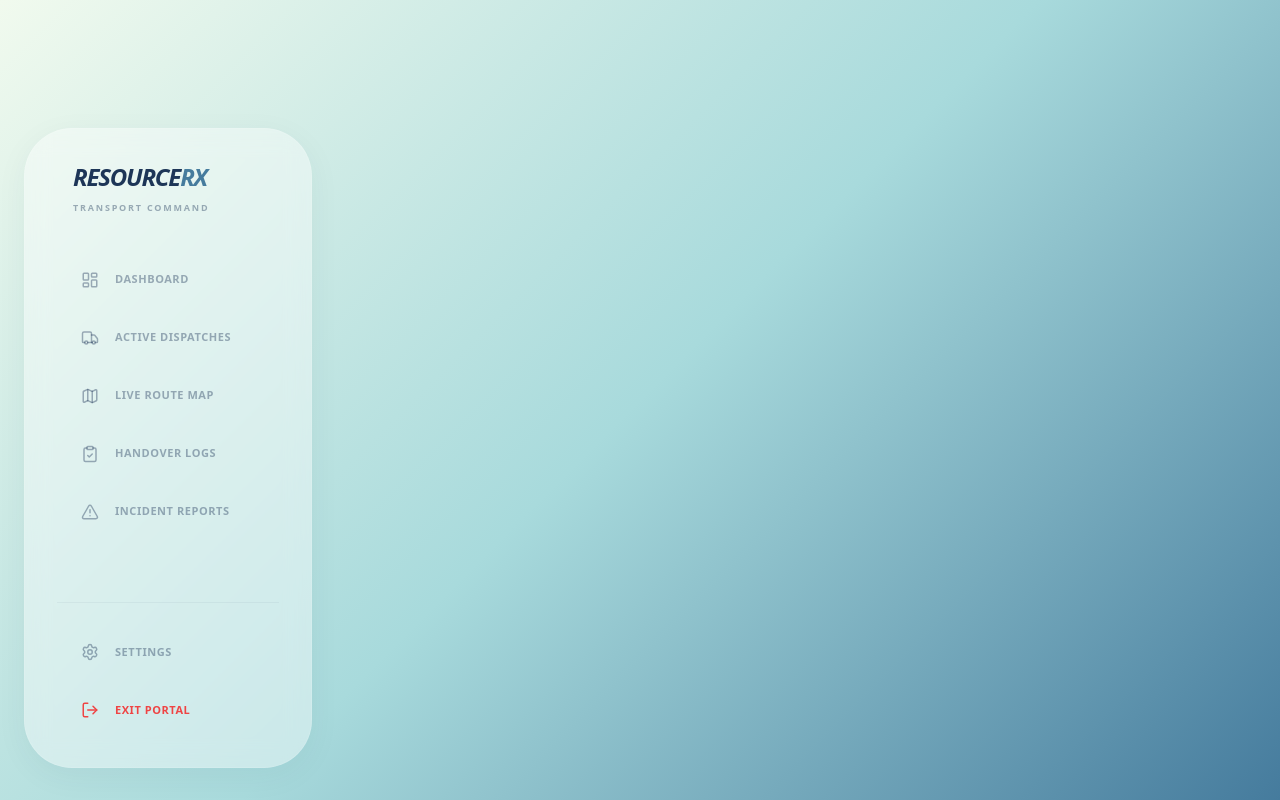
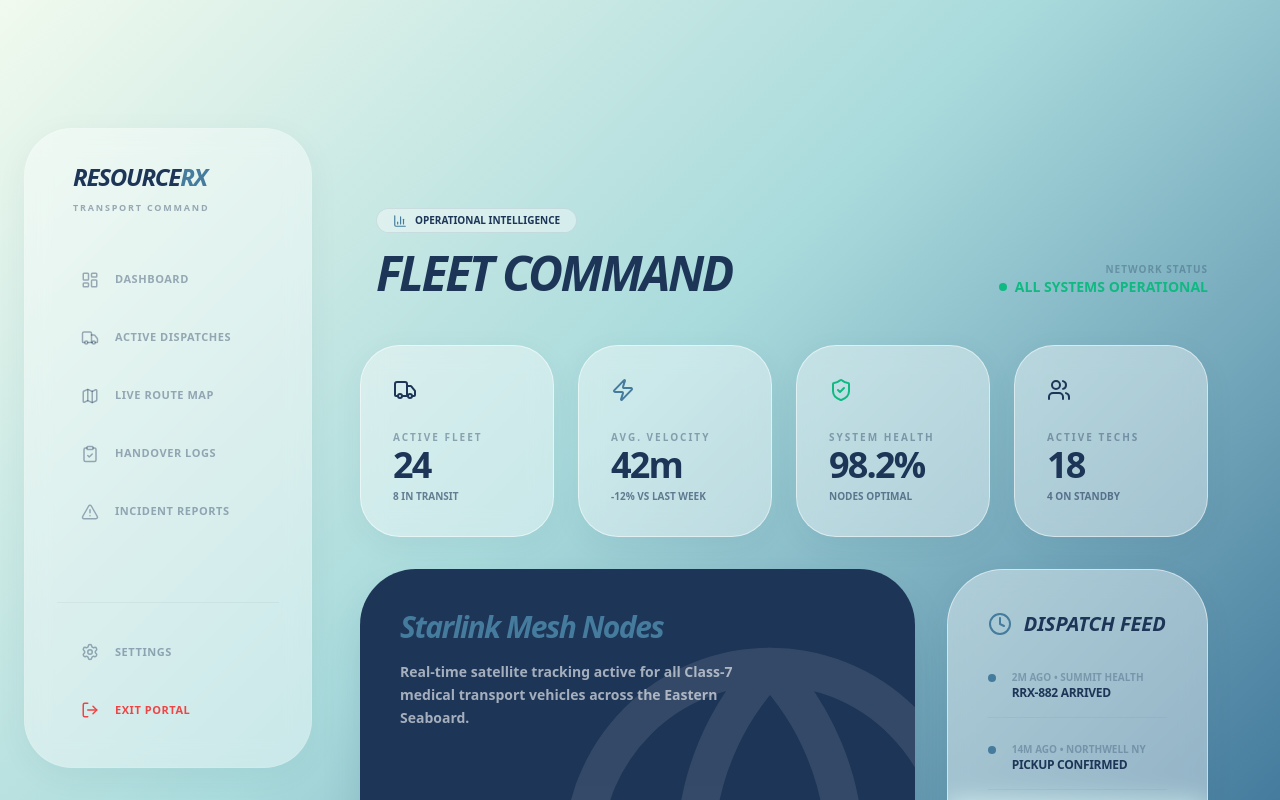
Before and after one commit to DharmiSapariya/ResourceRX, a React (Vite) app: page /logistics in a window 1280 px wide. Shown: the top 800 px of the page. Built offline with nearby package versions, Linux system fonts and the light colour scheme.

Commit message:
feat: wire ClinicProvider, LogisticsSettings route, and cleaned up imports in App.jsx

```diff
--- a/src/App.jsx
+++ b/src/App.jsx
@@ -7,77 +7,81 @@ import LogisticsSideBar from './components/LogisticsSideBar';
 import OwnerSideBar from './components/OwnerSideBar';
 import TechnicianSideBar from './components/TechnicianSideBar';
 
+// --- CONTEXT ---
+import { ClinicProvider } from './context/ClinicContext';
+
 // --- PAGES ---
 import LandingPage from './pages/LandingPage';
-import LoginPage from './pages/LoginPage'; // <--- NEW IMPORT
-import ClinicDashboard from './pages/Clinic/ClinicDashboard';
-import ClinicBooking from './pages/Clinic/ClinicBooking';
-import ClinicCompletion from './pages/Clinic/ClinicCompletion';
-import ClinicEmergency from './pages/Clinic/ClinicEmergency';
-import ClinicFeedback from './pages/Clinic/ClinicFeedback';
-import ClinicPayment from './pages/Clinic/ClinicPayment';
+import LoginPage from './pages/LoginPage';
+
+import ClinicDashboard    from './pages/Clinic/ClinicDashboard';
+import ClinicBooking      from './pages/Clinic/ClinicBooking';
+import ClinicCompletion   from './pages/Clinic/ClinicCompletion';
+import ClinicEmergency    from './pages/Clinic/ClinicEmergency';
+import ClinicFeedback     from './pages/Clinic/ClinicFeedback';
+import ClinicPayment      from './pages/Clinic/ClinicPayment';
 import ClinicRegistration from './pages/Clinic/ClinicRegistration';
-import ClinicSearch from './pages/Clinic/ClinicSearch';
-import ClinicTracking from './pages/Clinic/ClinicTracking';
+import ClinicSearch       from './pages/Clinic/ClinicSearch';
+import ClinicTracking     from './pages/Clinic/ClinicTracking';
+
 import LogisticsDashboard from './pages/Logistics/LogisticsDashboard';
-import LogisticsActive from './pages/Logistics/LogisticsActive';
-import LogisticsIncident from './pages/Logistics/LogisticsIncident';
-import LogisticsLogs from './pages/Logistics/LogisticsLogs';
-import LogisticsMap from './pages/Logistics/LogisticsMap';
-import OwnerDashboard from './pages/Owner/OwnerDashboard';
-import OwnerAdd from './pages/Owner/OwnerAdd';
-import OwnerAnalytics from './pages/Owner/OwnerAnalytics';
-import OwnerDispatch from './pages/Owner/OwnerDispatch';
-import OwnerRequests from './pages/Owner/OwnerRequests';
-import OwnerSettlements from './pages/Owner/OwnerSettlements';
-import OwnerVault from './pages/Owner/OwnerVault';
-import OwnerYield from './pages/Owner/OwnerYield';
-import TechDashboard from './pages/Technician/TechDashboard';
-import TechCalibration from './pages/Technician/TechCalibration';
-import TechDiagnostics from './pages/Technician/TechDiagnostics';
-import TechIncidents from './pages/Technician/TechIncidents';
-import TechInventory from './pages/Technician/TechInventory';
-import TechLibrary from './pages/Technician/TechLibrary';
-import TechPrep from './pages/Technician/TechPrep';
+import LogisticsActive    from './pages/Logistics/LogisticsActive';
+import LogisticsIncident  from './pages/Logistics/LogisticsIncident';
+import LogisticsLogs      from './pages/Logistics/LogisticsLogs';
+import LogisticsMap       from './pages/Logistics/LogisticsMap';
+import LogisticsSettings  from './pages/Logistics/LogisticsSettings';
+
+import OwnerDashboard    from './pages/Owner/OwnerDashboard';
+import OwnerAdd          from './pages/Owner/OwnerAdd';
+import OwnerAnalytics    from './pages/Owner/OwnerAnalytics';
+import OwnerDispatch     from './pages/Owner/OwnerDispatch';
+import OwnerRequests     from './pages/Owner/OwnerRequests';
+import OwnerSettlements  from './pages/Owner/OwnerSettlements';
+import OwnerVault        from './pages/Owner/OwnerVault';
+import OwnerYield        from './pages/Owner/OwnerYield';
+
+import TechDashboard     from './pages/Technician/TechDashboard';
+import TechCalibration   from './pages/Technician/TechCalibration';
+import TechDiagnostics   from './pages/Technician/TechDiagnostics';
+import TechIncidents     from './pages/Technician/TechIncidents';
+import TechInventory     from './pages/Technician/TechInventory';
+import TechLibrary       from './pages/Technician/TechLibrary';
+import TechPrep          from './pages/Technician/TechPrep';
 import TechServiceOrders from './pages/Technician/TechServiceOrders';
 
 import './index.css';
 import './App.css';
 
+// ── Layout wrapper ────────────────────────────────────────────────────────────
 const LayoutWrapper = ({ children }) => {
   const location = useLocation();
   const path = location.pathname;
 
-  // IDENTIFY SPECIAL PAGES (No sidebar)
   const isLanding = path === '/';
-  const isAuth = path === '/login'; // <--- NEW CHECK
+  const isAuth    = path === '/login' || path === '/clinic/register';
 
-  // IDENTIFY ROLES
-  const isOwner = path.startsWith('/owner');
-  const isTech = path.startsWith('/tech');
+  const isClinic    = path.startsWith('/clinic');
+  const isOwner     = path.startsWith('/owner');
+  const isTech      = path.startsWith('/tech');
   const isLogistics = path.startsWith('/logistics');
 
-  // Expanded logic for clinic routes to ensure sidebar stays visible
-  const isClinic = ['/dashboard','/search','/booking','/tracking','/payment','/completion','/emergency','/feedback','/register'].some(p => path.startsWith(p));
+  const noSidebar = isLanding || isAuth;
 
   return (
-    <div className="relative min-h-screen flex text-white overflow-x-hidden">
-      {/* BACKGROUND LAYER - FIXED POSITION */}
+    <div className="relative min-h-screen flex text-primary overflow-x-hidden">
       <div className="bg-mesh" />
 
-      {/* SIDEBAR LAYER - Shown only for authenticated role routes */}
-      {!isLanding && !isAuth && (
+      {!noSidebar && (
         <div className="fixed h-screen z-50">
-          {isClinic && <ClinicSideBar />}
-          {isOwner && <OwnerSideBar />}
-          {isTech && <TechnicianSideBar />}
+          {isClinic    && <ClinicSideBar />}
+          {isOwner     && <OwnerSideBar />}
+          {isTech      && <TechnicianSideBar />}
           {isLogistics && <LogisticsSideBar />}
         </div>
       )}
 
-      {/* CONTENT LAYER */}
-      <main className={`flex-1 transition-all duration-500 ${(isLanding || isAuth) ? 'w-full' : 'lg:pl-72'}`}>
-        <div className={(isLanding || isAuth) ? '' : 'p-4 md:p-8 lg:p-12'}>
+      <main className={`flex-1 transition-all duration-500 ${noSidebar ? 'w-full' : 'lg:pl-72'}`}>
+        <div className={noSidebar ? '' : 'p-4 md:p-8 lg:p-12'}>
           {children}
         </div>
       </main>
@@ -85,59 +89,67 @@ const LayoutWrapper = ({ children }) => {
   );
 };
 
+// ── Routes ────────────────────────────────────────────────────────────────────
 function AppRoutes() {
   return (
     <Routes>
-      {/* PUBLIC GATES */}
-      <Route path="/" element={<LandingPage />} />
+      {/* PUBLIC */}
+      <Route path="/"      element={<LandingPage />} />
       <Route path="/login" element={<LoginPage />} />
 
-      {/* CLINIC PORTAL */}
-      <Route path="/dashboard" element={<ClinicDashboard />} />
-      <Route path="/search" element={<ClinicSearch />} />
-      <Route path="/booking" element={<ClinicBooking />} />
-      <Route path="/tracking" element={<ClinicTracking />} />
-      <Route path="/payment" element={<ClinicPayment />} />
-      <Route path="/completion" element={<ClinicCompletion />} />
-      <Route path="/emergency" element={<ClinicEmergency />} />
-      <Route path="/feedback" element={<ClinicFeedback />} />
-      <Route path="/register" element={<ClinicRegistration />} />
+      {/* ── CLINIC PORTAL ── */}
+      <Route path="/clinic"            element={<ClinicDashboard />} />
+      <Route path="/clinic/dashboard"  element={<ClinicDashboard />} />
+      <Route path="/clinic/search"     element={<ClinicSearch />} />
+      <Route path="/clinic/booking"    element={<ClinicBooking />} />
+      <Route path="/clinic/tracking"   element={<ClinicTracking />} />
+      <Route path="/clinic/payment"    element={<ClinicPayment />} />
+      <Route path="/clinic/completion" element={<ClinicCompletion />} />
+      <Route path="/clinic/emergency"  element={<ClinicEmergency />} />
+      <Route path="/clinic/feedback"   element={<ClinicFeedback />} />
+      <Route path="/clinic/register"   element={<ClinicRegistration />} />
 
-      {/* OWNER PORTAL */}
-      <Route path="/owner/dashboard" element={<OwnerDashboard />} />
-      <Route path="/owner/add" element={<OwnerAdd />} />
-      <Route path="/owner/analytics" element={<OwnerAnalytics />} />
-      <Route path="/owner/dispatch" element={<OwnerDispatch />} />
-      <Route path="/owner/requests" element={<OwnerRequests />} />
+      {/* ── OWNER PORTAL ── */}
+      <Route path="/owner"             element={<OwnerDashboard />} />
+      <Route path="/owner/dashboard"   element={<OwnerDashboard />} />
+      <Route path="/owner/add"         element={<OwnerAdd />} />
+      <Route path="/owner/analytics"   element={<OwnerAnalytics />} />
+      <Route path="/owner/dispatch"    element={<OwnerDispatch />} />
+      <Route path="/owner/requests"    element={<OwnerRequests />} />
       <Route path="/owner/settlements" element={<OwnerSettlements />} />
-      <Route path="/owner/vault" element={<OwnerVault />} />
-      <Route path="/owner/yield" element={<OwnerYield />} />
+      <Route path="/owner/vault"       element={<OwnerVault />} />
+      <Route path="/owner/yield"       element={<OwnerYield />} />
 
-      {/* TECHNICIAN PORTAL */}
-      <Route path="/tech/dashboard" element={<TechDashboard />} />
-      <Route path="/tech/calibration" element={<TechCalibration />} />
-      <Route path="/tech/diagnostics" element={<TechDiagnostics />} />
-      <Route path="/tech/incidents" element={<TechIncidents />} />
-      <Route path="/tech/inventory" element={<TechInventory />} />
-      <Route path="/tech/library" element={<TechLibrary />} />
-      <Route path="/tech/prep" element={<TechPrep />} />
-      <Route path="/tech/orders" element={<TechServiceOrders />} />
+      {/* ── TECHNICIAN PORTAL ── */}
+      <Route path="/tech/dashboard"               element={<TechDashboard />} />
+      <Route path="/tech/service-orders" element={<TechServiceOrders />} />
+      <Route path="/tech/calibration"   element={<TechCalibration />} />
+      <Route path="/tech/diagnostics"   element={<TechDiagnostics />} />
+      <Route path="/tech/incidents"     element={<TechIncidents />} />
+      <Route path="/tech/inventory"     element={<TechInventory />} />
+      <Route path="/tech/library"       element={<TechLibrary />} />
+      <Route path="/tech/prep"          element={<TechPrep />} />
 
-      {/* LOGISTICS PORTAL */}
+      {/* ── LOGISTICS PORTAL ── */}
+      <Route path="/logistics"           element={<LogisticsDashboard />} />
       <Route path="/logistics/dashboard" element={<LogisticsDashboard />} />
-      <Route path="/logistics/active" element={<LogisticsActive />} />
-      <Route path="/logistics/incident" element={<LogisticsIncident />} />
-      <Route path="/logistics/logs" element={<LogisticsLogs />} />
-      <Route path="/logistics/map" element={<LogisticsMap />} />
+      <Route path="/logistics/active"    element={<LogisticsActive />} />
+      <Route path="/logistics/incident"  element={<LogisticsIncident />} />
+      <Route path="/logistics/logs"      element={<LogisticsLogs />} />
+      <Route path="/logistics/map"       element={<LogisticsMap />} />
+      <Route path="/logistics/settings"   element={<LogisticsSettings />} />
     </Routes>
   );
 }
 
+// ── Root ──────────────────────────────────────────────────────────────────────
 function App() {
   return (
-    <LayoutWrapper>
-      <AppRoutes />
-    </LayoutWrapper>
+    <ClinicProvider>
+      <LayoutWrapper>
+        <AppRoutes />
+      </LayoutWrapper>
+    </ClinicProvider>
   );
 }
 
```
